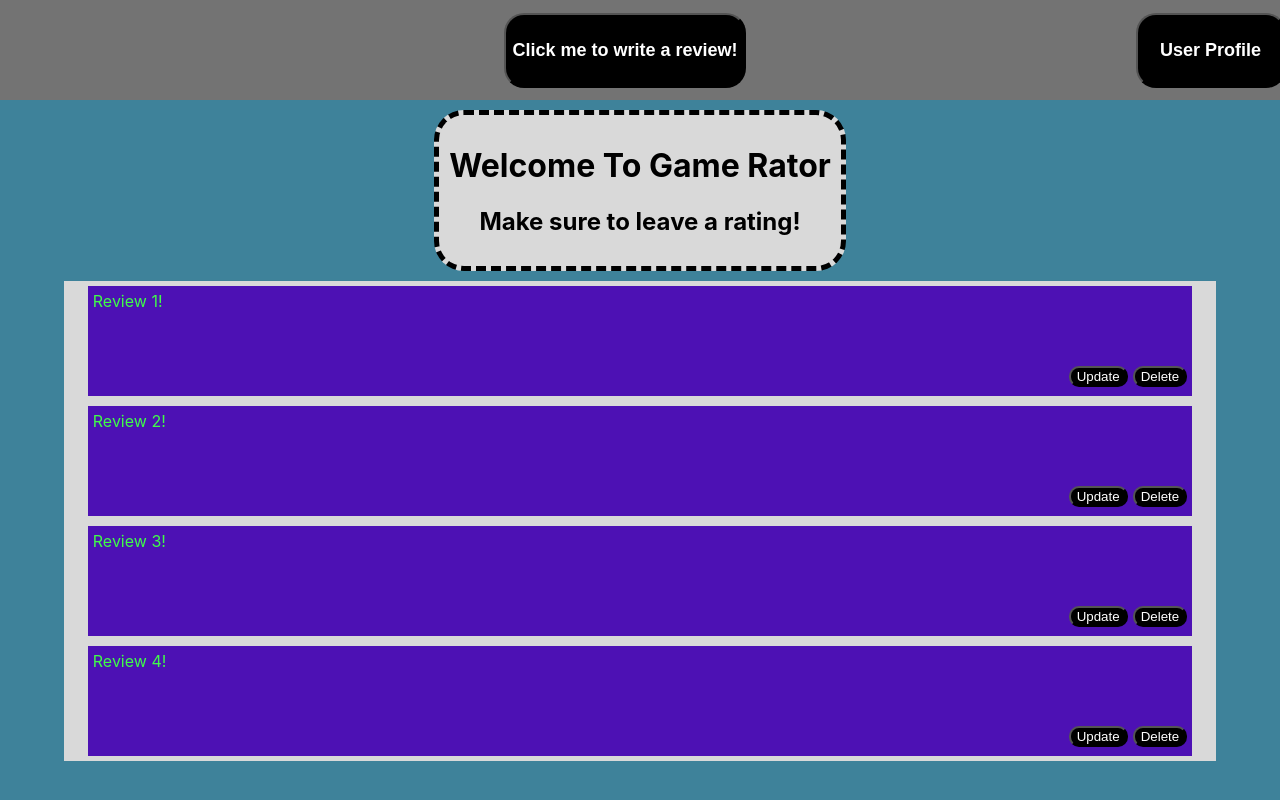
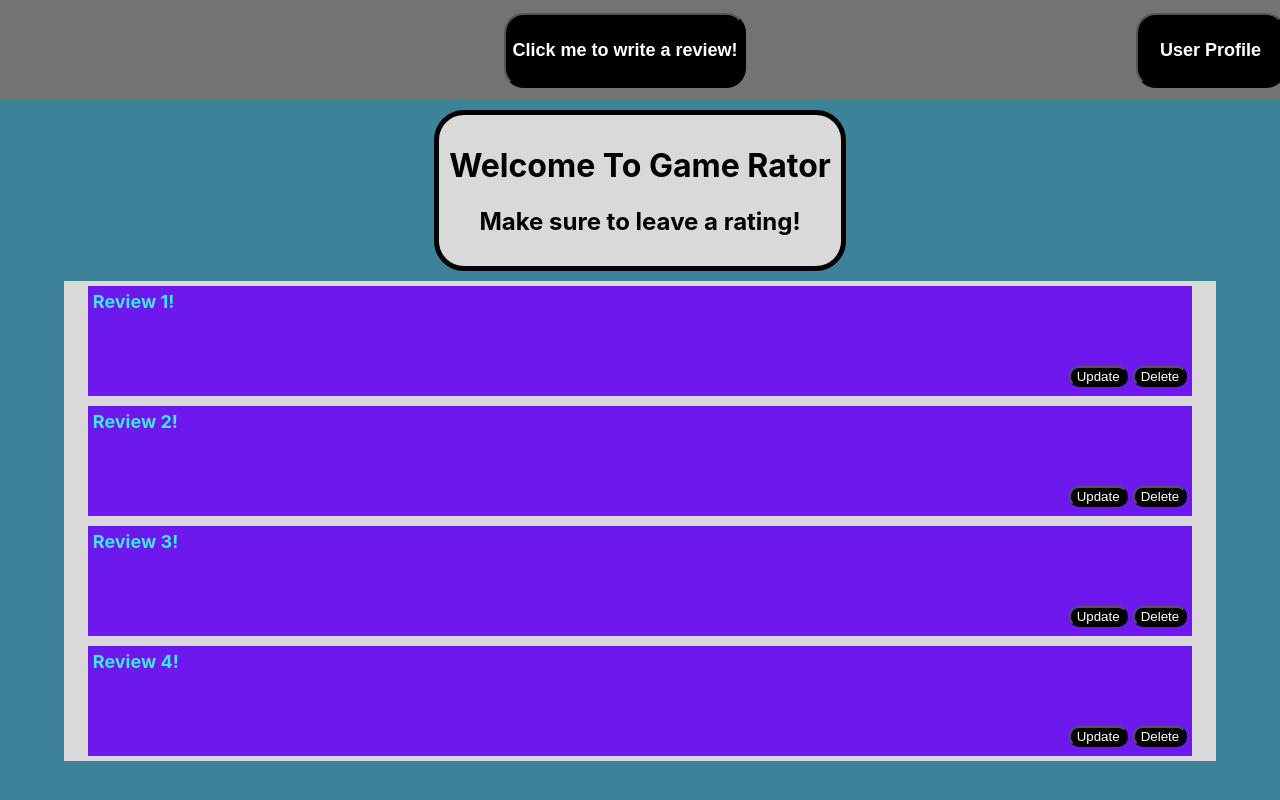
Before and after one commit to Mtrodman/social-gaming-review, a React (Create React App) app: page / in a window 1280 px wide. Built offline with nearby package versions, Linux system fonts and the light colour scheme.

Commit message:
commiting cahnges to styles for welcome border, and contrast issues with reviews

```diff
--- a/src/App.css
+++ b/src/App.css
@@ -86,7 +86,7 @@ body {
 .welcome {
   background-color: #D9D9D9;
   border-radius: 30px;
-  border-style: dashed;
+  border-style: solid;
   border-color: black;
   border-width: thick;
   padding: 10px;
@@ -104,14 +104,16 @@ body {
 }
 
 .rev {
-  background-color: #4d11b4;
-  color: rgb(64, 252, 73);
+  background-color: #6d18ed;
+  color: rgb(63, 231, 236);
   width: 95%;
   padding: 5px;
   margin: 5px;
   display: flex;
   justify-content: space-between;
   height: 100px;
+  font-weight: bold;
+  font-size: large;
 }
 
 .revButts button {
```
